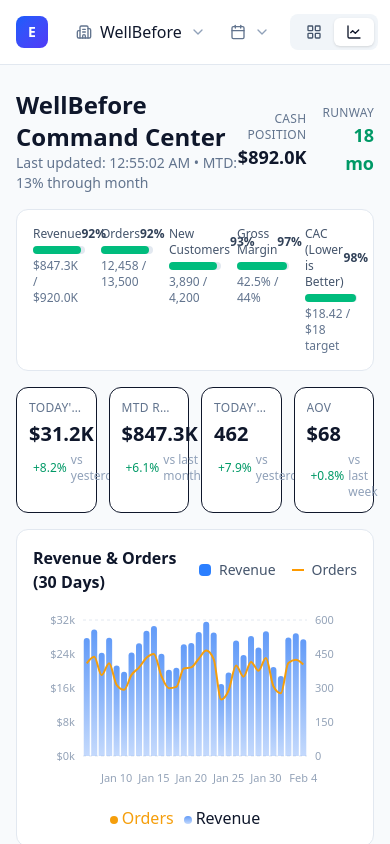
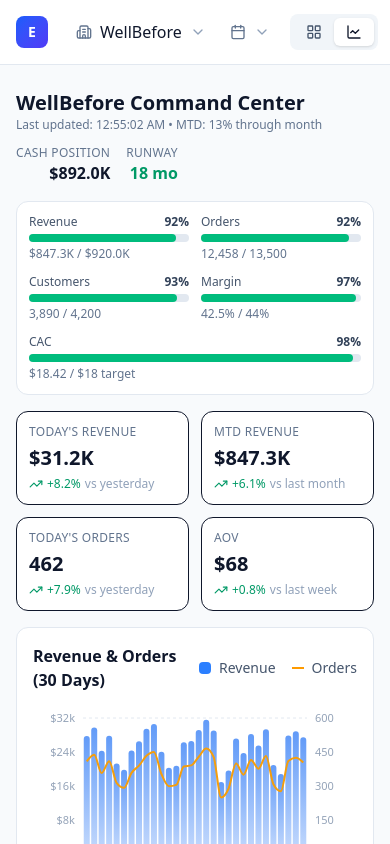
Before and after one commit to shahzilamin/emagineer-dashboard-v13, a React (Vite) app: page / in a window 390 px wide. Both pictures are taken after a click on the button 353 px from the left and 32 px from the top of the page. Shown: the top 844 px of the page. Built offline with nearby package versions, Linux system fonts and the light colour scheme.

Commit message:
Fix mobile responsive grids in all Operator dashboards

```diff
--- a/src/components/d2cbuilders/OperatorDashboard.tsx
+++ b/src/components/d2cbuilders/OperatorDashboard.tsx
@@ -60,31 +60,31 @@
   return (
     <div className="space-y-4">
       {/* Header */}
-      <div className="flex items-center justify-between">
+      <div className="flex flex-col sm:flex-row sm:items-center justify-between gap-3">
         <div>
-          <h1 className="text-2xl font-bold text-slate-900 dark:text-white">
+          <h1 className="text-xl sm:text-2xl font-bold text-slate-900 dark:text-white">
             D2C Builders Command Center
           </h1>
-          <p className="text-sm text-slate-500 dark:text-slate-400">
+          <p className="text-xs sm:text-sm text-slate-500 dark:text-slate-400">
             Last updated: {new Date().toLocaleTimeString()} • {metrics.clients.active} active clients
           </p>
         </div>
         <div className="flex items-center gap-4">
           <div className="text-right">
             <p className="text-xs text-slate-500 uppercase tracking-wide">Warehouse Util</p>
-            <p className="text-lg font-bold text-slate-900 dark:text-white">
+            <p className="text-base sm:text-lg font-bold text-slate-900 dark:text-white">
               {formatPercentPlain(metrics.warehouse.utilization.current)}
             </p>
           </div>
           <div className="text-right">
-            <p className="text-xs text-slate-500 uppercase tracking-wide">Pallets Stored</p>
-            <p className="text-lg font-bold text-slate-900 dark:text-white">{metrics.warehouse.palletsStored}</p>
+            <p className="text-xs text-slate-500 uppercase tracking-wide">Pallets</p>
+            <p className="text-base sm:text-lg font-bold text-slate-900 dark:text-white">{metrics.warehouse.palletsStored}</p>
           </div>
         </div>
       </div>
 
       {/* Target Progress */}
-      <div className="grid grid-cols-5 gap-4 p-4 bg-white dark:bg-slate-800 rounded-xl border border-slate-200 dark:border-slate-700">
+      <div className="grid grid-cols-2 sm:grid-cols-3 lg:grid-cols-5 gap-3 sm:gap-4 p-3 sm:p-4 bg-white dark:bg-slate-800 rounded-xl border border-slate-200 dark:border-slate-700">
         <div>
           <ProgressBar
             current={monthlyTargets.revenue.current}
@@ -109,7 +109,7 @@
           <ProgressBar
             current={monthlyTargets.onTimeRate.current}
             target={monthlyTargets.onTimeRate.target}
-            label="On-Time Rate"
+            label="On-Time"
           />
           <p className="text-xs text-slate-500 mt-1">
             {monthlyTargets.onTimeRate.current}% / {monthlyTargets.onTimeRate.target}%
@@ -119,17 +119,17 @@
           <ProgressBar
             current={monthlyTargets.errorRate.target}
             target={monthlyTargets.errorRate.current}
-            label="Error Rate (Lower Better)"
+            label="Error Rate"
           />
           <p className="text-xs text-slate-500 mt-1">
-            {monthlyTargets.errorRate.current}% / {monthlyTargets.errorRate.target}% target
+            {monthlyTargets.errorRate.current}% / {monthlyTargets.errorRate.target}%
           </p>
         </div>
-        <div>
+        <div className="col-span-2 sm:col-span-1">
           <ProgressBar
             current={monthlyTargets.grossMargin.current}
             target={monthlyTargets.grossMargin.target}
-            label="Gross Margin"
+            label="Margin"
           />
           <p className="text-xs text-slate-500 mt-1">
             {monthlyTargets.grossMargin.current}% / {monthlyTargets.grossMargin.target}%
@@ -142,7 +142,7 @@
         {/* Left Column */}
         <div className="col-span-12 lg:col-span-8 space-y-4">
           {/* Top metrics */}
-          <div className="grid grid-cols-4 gap-3">
+          <div className="grid grid-cols-2 lg:grid-cols-4 gap-3">
             <MetricCard
               title="Today's Revenue"
               value={metrics.revenue.today}
@@ -326,12 +326,12 @@
         </div>
 
         {/* Full Width - At Risk Clients & Pipeline */}
-        <div className="col-span-12 grid grid-cols-2 gap-4">
+        <div className="col-span-12 grid grid-cols-1 md:grid-cols-2 gap-4">
           {/* Churn Risk Clients */}
           <div className="bg-white dark:bg-slate-800 rounded-xl border border-slate-200 dark:border-slate-700 p-4">
             <div className="flex items-center gap-2 mb-3">
               <AlertTriangle className="w-5 h-5 text-amber-500" />
-              <h3 className="font-semibold text-slate-900 dark:text-white">
+              <h3 className="font-semibold text-sm sm:text-base text-slate-900 dark:text-white">
                 At-Risk Clients ({churnRiskClients.length})
               </h3>
             </div>
@@ -403,8 +403,8 @@
 
         {/* Labor Efficiency Chart */}
         <div className="col-span-12 bg-white dark:bg-slate-800 rounded-xl border border-slate-200 dark:border-slate-700 p-4">
-          <h3 className="font-semibold text-slate-900 dark:text-white mb-4">Labor Efficiency by Day of Week</h3>
-          <div className="grid grid-cols-7 gap-2">
+          <h3 className="font-semibold text-slate-900 dark:text-white mb-4">Labor Efficiency by Day</h3>
+          <div className="grid grid-cols-7 gap-1 sm:gap-2">
             {laborEfficiencyByDay.map((day) => {
               const isAboveTarget = day.ordersPerHour >= day.target;
               return (
--- a/src/components/wellbefore/OperatorDashboard.tsx
+++ b/src/components/wellbefore/OperatorDashboard.tsx
@@ -28,31 +28,31 @@
   return (
     <div className="space-y-4">
       {/* Header with quick stats */}
-      <div className="flex items-center justify-between">
+      <div className="flex flex-col sm:flex-row sm:items-center justify-between gap-3">
         <div>
-          <h1 className="text-2xl font-bold text-slate-900 dark:text-white">
+          <h1 className="text-xl sm:text-2xl font-bold text-slate-900 dark:text-white">
             WellBefore Command Center
           </h1>
-          <p className="text-sm text-slate-500 dark:text-slate-400">
+          <p className="text-xs sm:text-sm text-slate-500 dark:text-slate-400">
             Last updated: {new Date().toLocaleTimeString()} • MTD: {((new Date().getDate() / 30) * 100).toFixed(0)}% through month
           </p>
         </div>
         <div className="flex items-center gap-4">
           <div className="text-right">
             <p className="text-xs text-slate-500 uppercase tracking-wide">Cash Position</p>
-            <p className="text-lg font-bold text-slate-900 dark:text-white">
+            <p className="text-base sm:text-lg font-bold text-slate-900 dark:text-white">
               {formatCurrency(metrics.profitability.cashPosition, true)}
             </p>
           </div>
           <div className="text-right">
             <p className="text-xs text-slate-500 uppercase tracking-wide">Runway</p>
-            <p className="text-lg font-bold text-emerald-600">{metrics.profitability.runway} mo</p>
+            <p className="text-base sm:text-lg font-bold text-emerald-600">{metrics.profitability.runway} mo</p>
           </div>
         </div>
       </div>
 
       {/* Target Progress Bar */}
-      <div className="grid grid-cols-5 gap-4 p-4 bg-white dark:bg-slate-800 rounded-xl border border-slate-200 dark:border-slate-700">
+      <div className="grid grid-cols-2 sm:grid-cols-3 lg:grid-cols-5 gap-3 sm:gap-4 p-3 sm:p-4 bg-white dark:bg-slate-800 rounded-xl border border-slate-200 dark:border-slate-700">
         <div>
           <ProgressBar
             current={monthlyTargets.revenue.current}
@@ -77,7 +77,7 @@
           <ProgressBar
             current={monthlyTargets.newCustomers.current}
             target={monthlyTargets.newCustomers.target}
-            label="New Customers"
+            label="Customers"
           />
           <p className="text-xs text-slate-500 mt-1">
             {formatNumber(monthlyTargets.newCustomers.current)} / {formatNumber(monthlyTargets.newCustomers.target)}
@@ -87,17 +87,17 @@
           <ProgressBar
             current={monthlyTargets.grossMargin.current}
             target={monthlyTargets.grossMargin.target}
-            label="Gross Margin"
+            label="Margin"
           />
           <p className="text-xs text-slate-500 mt-1">
             {monthlyTargets.grossMargin.current}% / {monthlyTargets.grossMargin.target}%
           </p>
         </div>
-        <div>
+        <div className="col-span-2 sm:col-span-1">
           <ProgressBar
             current={monthlyTargets.cac.target}
             target={monthlyTargets.cac.current}
-            label="CAC (Lower is Better)"
+            label="CAC"
           />
           <p className="text-xs text-slate-500 mt-1">
             ${monthlyTargets.cac.current} / ${monthlyTargets.cac.target} target
@@ -110,7 +110,7 @@
         {/* Revenue Section */}
         <div className="col-span-12 lg:col-span-8 space-y-4">
           {/* Top metrics row */}
-          <div className="grid grid-cols-4 gap-3">
+          <div className="grid grid-cols-2 lg:grid-cols-4 gap-3">
             <MetricCard
               title="Today's Revenue"
               value={metrics.revenue.today}
@@ -297,21 +297,21 @@
         </div>
 
         {/* Inventory Alerts - Full Width */}
-        <div className="col-span-12 grid grid-cols-2 gap-4">
+        <div className="col-span-12 grid grid-cols-1 md:grid-cols-2 gap-4">
           {/* Stockout Risk */}
           <div className="bg-white dark:bg-slate-800 rounded-xl border border-slate-200 dark:border-slate-700 p-4">
             <div className="flex items-center gap-2 mb-3">
               <AlertTriangle className="w-5 h-5 text-amber-500" />
-              <h3 className="font-semibold text-slate-900 dark:text-white">Stockout Risk ({metrics.inventory.stockoutRisk.length})</h3>
+              <h3 className="font-semibold text-sm sm:text-base text-slate-900 dark:text-white">Stockout Risk ({metrics.inventory.stockoutRisk.length})</h3>
             </div>
             <InventoryTable items={metrics.inventory.stockoutRisk} type="stockout" />
           </div>
 
           {/* Dead Stock */}
           <div className="bg-white dark:bg-slate-800 rounded-xl border border-slate-200 dark:border-slate-700 p-4">
-            <div className="flex items-center gap-2 mb-3">
+            <div className="flex items-center flex-wrap gap-2 mb-3">
               <Package className="w-5 h-5 text-slate-400" />
-              <h3 className="font-semibold text-slate-900 dark:text-white">Dead Stock ({metrics.inventory.deadStock.length})</h3>
+              <h3 className="font-semibold text-sm sm:text-base text-slate-900 dark:text-white">Dead Stock ({metrics.inventory.deadStock.length})</h3>
               <span className="text-xs text-slate-500">
                 {formatCurrency(metrics.inventory.deadStock.reduce((s, i) => s + i.value, 0), true)} tied up
               </span>
@@ -323,7 +323,7 @@
         {/* Weekly Comparison */}
         <div className="col-span-12 bg-white dark:bg-slate-800 rounded-xl border border-slate-200 dark:border-slate-700 p-4">
           <h3 className="font-semibold text-slate-900 dark:text-white mb-4">Period Comparison</h3>
-          <div className="grid grid-cols-5 gap-4">
+          <div className="grid grid-cols-2 sm:grid-cols-3 lg:grid-cols-5 gap-3 sm:gap-4">
             {['Revenue', 'Orders', 'AOV', 'Ad Spend', 'New Customers'].map((metric, i) => {
               const keys = ['revenue', 'orders', 'aov', 'adSpend', 'newCustomers'] as const;
               const key = keys[i];
@@ -335,13 +335,13 @@
 
               return (
                 <div key={metric} className="text-center">
-                  <p className="text-xs text-slate-500 uppercase tracking-wide mb-1">{metric}</p>
-                  <p className="text-lg font-bold text-slate-900 dark:text-white">
+                  <p className="text-xs text-slate-500 uppercase tracking-wide mb-1">{metric === 'New Customers' ? 'New Cust' : metric}</p>
+                  <p className="text-sm sm:text-lg font-bold text-slate-900 dark:text-white">
                     {metric === 'Revenue' || metric === 'Ad Spend' || metric === 'AOV'
                       ? formatCurrency(thisWeek, true)
                       : formatNumber(thisWeek)}
                   </p>
-                  <div className="flex items-center justify-center gap-2 mt-1">
+                  <div className="flex flex-col sm:flex-row items-center justify-center gap-0.5 sm:gap-2 mt-1">
                     <span className={clsx('text-xs font-medium', wowChange >= 0 ? 'text-emerald-600' : 'text-red-600')}>
                       {wowChange >= 0 ? '+' : ''}{wowChange.toFixed(1)}% WoW
                     </span>
```
